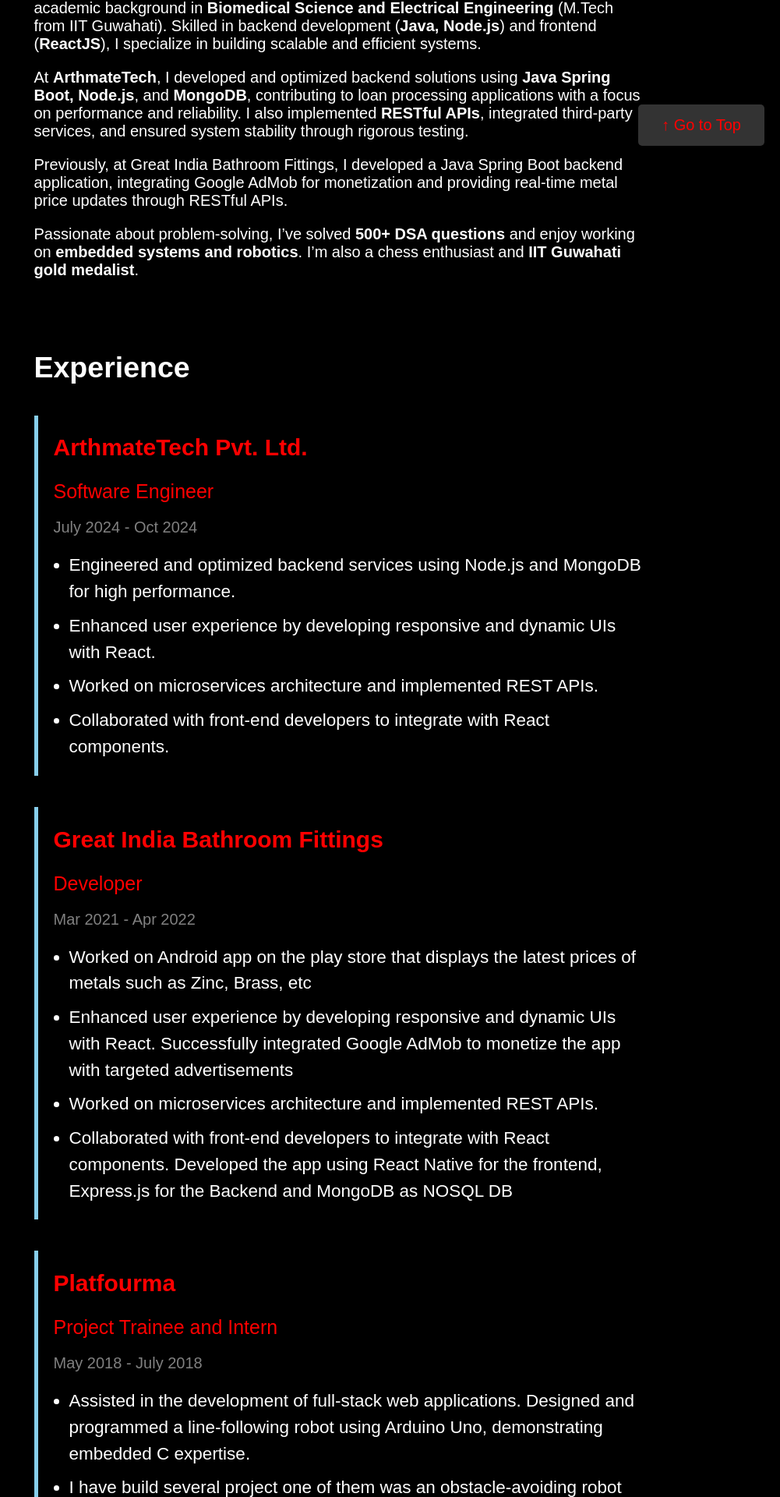
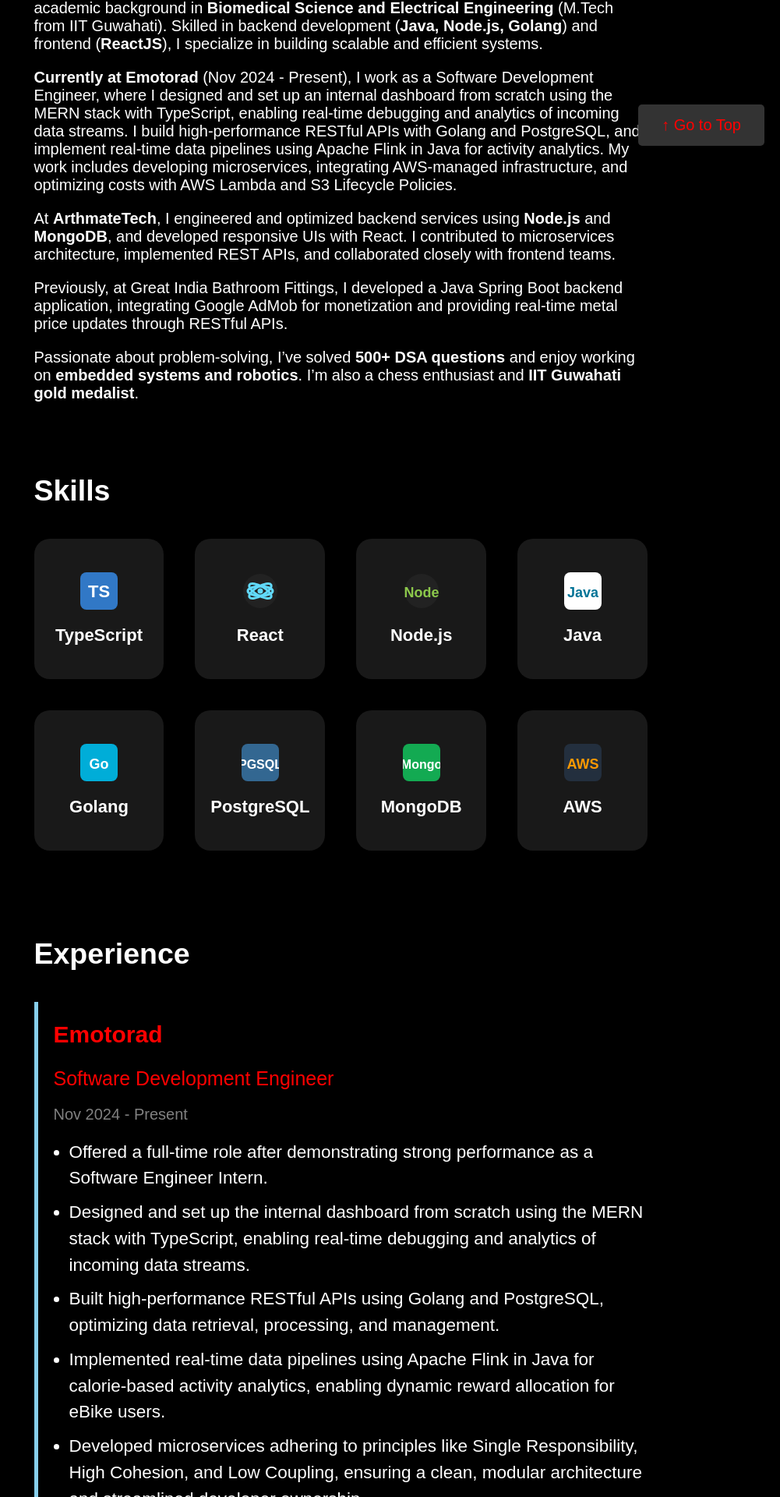
Before and after one commit to Tarunhawdia/myWebsite, a React (Vite) app: page / in a window 1280 px wide. Shown: the part 593-2513 px from the top of the page at 78% size, without its empty margins (279-1280 px from the left). Built offline with nearby package versions, Linux system fonts and the light colour scheme; a web font is replaced by a local one.

Commit message:
added new section and experience

```diff
--- a/src/App.tsx
+++ b/src/App.tsx
@@ -6,6 +6,7 @@
 import Education from "./subHeadings/Education";
 import Experience from "./subHeadings/Experience";
 import Footer from "./subHeadings/Footer";
+import Skills from "./subHeadings/Skills";
 
 function App() {
   const [menuOpen, setMenuOpen] = useState(false);
@@ -85,6 +86,11 @@
                 </a>
               </li>
               <li>
+                <a href="#skills" onClick={closeMenu}>
+                  Skills
+                </a>
+              </li>
+              <li>
                 <a href="#experience" onClick={closeMenu}>
                   Experience
                 </a>
@@ -104,6 +110,7 @@
 
           <div className="section_main">
             <AboutMe />
+            <Skills />
             <Experience />
             <Projects />
             <Education />
--- a/src/subHeadings/Aboutme.tsx
+++ b/src/subHeadings/Aboutme.tsx
@@ -11,17 +11,29 @@
         <strong>1.6 years of experience</strong> and an academic background in{" "}
         <strong>Biomedical Science and Electrical Engineering</strong> (M.Tech
         from IIT Guwahati). Skilled in backend development (
-        <strong>Java, Node.js</strong>) and frontend (<strong>ReactJS</strong>),
-        I specialize in building scalable and efficient systems.
+        <strong>Java, Node.js, Golang</strong>) and frontend (
+        <strong>ReactJS</strong>), I specialize in building scalable and
+        efficient systems.
       </p>
 
       <p>
-        At <strong>ArthmateTech</strong>, I developed and optimized backend
-        solutions using <strong>Java Spring Boot, Node.js</strong>, and{" "}
-        <strong>MongoDB</strong>, contributing to loan processing applications
-        with a focus on performance and reliability. I also implemented{" "}
-        <strong>RESTful APIs</strong>, integrated third-party services, and
-        ensured system stability through rigorous testing.
+        <strong>Currently at Emotorad</strong> (Nov 2024 - Present), I work as a
+        Software Development Engineer, where I designed and set up an internal
+        dashboard from scratch using the MERN stack with TypeScript, enabling
+        real-time debugging and analytics of incoming data streams. I build
+        high-performance RESTful APIs with Golang and PostgreSQL, and implement
+        real-time data pipelines using Apache Flink in Java for activity
+        analytics. My work includes developing microservices, integrating
+        AWS-managed infrastructure, and optimizing costs with AWS Lambda and S3
+        Lifecycle Policies.
+      </p>
+
+      <p>
+        At <strong>ArthmateTech</strong>, I engineered and optimized backend
+        services using <strong>Node.js</strong> and <strong>MongoDB</strong>,
+        and developed responsive UIs with React. I contributed to microservices
+        architecture, implemented REST APIs, and collaborated closely with
+        frontend teams.
       </p>
 
       <p>
--- a/src/subHeadings/Experience.tsx
+++ b/src/subHeadings/Experience.tsx
@@ -3,6 +3,22 @@
 
 const Experience: React.FC = () => {
   const experiences = [
+    {
+      company: "Emotorad",
+      title: "Software Development Engineer",
+      period: "Nov 2024 - Present",
+      description: [
+        "Offered a full-time role after demonstrating strong performance as a Software Engineer Intern.",
+        "Designed and set up the internal dashboard from scratch using the MERN stack with TypeScript, enabling real-time debugging and analytics of incoming data streams.",
+        "Built high-performance RESTful APIs using Golang and PostgreSQL, optimizing data retrieval, processing, and management.",
+        "Implemented real-time data pipelines using Apache Flink in Java for calorie-based activity analytics, enabling dynamic reward allocation for eBike users.",
+        "Developed microservices adhering to principles like Single Responsibility, High Cohesion, and Low Coupling, ensuring a clean, modular architecture and streamlined developer ownership.",
+        "Built a live leaderboard system using Redis Sorted Sets to rank users in real time based on coin accumulation.",
+        "Integrated AWS-managed infrastructure with Kafka Streams for seamless inter-service communication and real-time analytics.",
+        "Optimized AWS costs by leveraging AWS Lambda functions and implementing S3 Lifecycle Policies for automated archival of stale data.",
+        "Presented real-time analytics on dashboards by integrating data from AWS Glue and Crawlers, ensuring up-to-date and actionable insights.",
+      ],
+    },
     {
       company: "ArthmateTech Pvt. Ltd.",
       title: "Software Engineer",
@@ -19,10 +35,10 @@
       title: "Developer",
       period: "Mar 2021 - Apr 2022",
       description: [
-        "Worked on Android app on the play store that displays the latest prices of metals such as Zinc, Brass, etc",
-        "Enhanced user experience by developing responsive and dynamic UIs with React. Successfully integrated Google AdMob to monetize the app with targeted advertisements",
+        "Worked on Android app on the play store that displays the latest prices of metals such as Zinc, Brass, etc.",
+        "Enhanced user experience by developing responsive and dynamic UIs with React. Successfully integrated Google AdMob to monetize the app with targeted advertisements.",
         "Worked on microservices architecture and implemented REST APIs.",
-        "Collaborated with front-end developers to integrate with React components. Developed the app using React Native for the frontend, Express.js for the Backend and MongoDB as NOSQL DB",
+        "Collaborated with front-end developers to integrate with React components. Developed the app using React Native for the frontend, Express.js for the backend, and MongoDB as NoSQL DB.",
       ],
     },
     {
@@ -30,8 +46,9 @@
       title: "Project Trainee and Intern",
       period: "May 2018 - July 2018",
       description: [
-        "Assisted in the development of full-stack web applications. Designed and programmed a line-following robot using Arduino Uno, demonstrating embedded C expertise.",
-        "I have build several project one of them was an obstacle-avoiding robot with Arduino Uno and infrared sensors, programmed in C.",
+        "Assisted in the development of full-stack web applications.",
+        "Designed and programmed a line-following robot using Arduino Uno, demonstrating embedded C expertise.",
+        "Built several projects, one of them being an obstacle-avoiding robot with Arduino Uno and infrared sensors, programmed in C.",
       ],
     },
   ];
--- /dev/null
+++ b/src/subHeadings/Skills.css
@@ -0,0 +1,54 @@
+.skills-grid {
+  display: grid;
+  grid-template-columns: repeat(auto-fit, minmax(160px, 1fr));
+  gap: 2rem;
+  justify-items: center;
+  align-items: stretch;
+  margin-top: 2rem;
+  margin-bottom: 2rem;
+}
+
+.skill-card {
+  background: rgba(30, 30, 30, 0.85);
+  border-radius: 1rem;
+  padding: 1.5rem 0.5rem;
+  display: flex;
+  flex-direction: column;
+  align-items: center;
+  justify-content: center;
+  box-shadow: 0 2px 12px rgba(0, 0, 0, 0.15);
+  transition: transform 0.2s, box-shadow 0.2s;
+  width: 100%;
+  min-height: 180px;
+  max-width: 200px;
+  box-sizing: border-box;
+}
+
+.skill-card:hover {
+  transform: translateY(-6px) scale(1.05);
+  box-shadow: 0 6px 24px rgba(0, 0, 0, 0.25);
+}
+
+.skill-logo {
+  margin-bottom: 0.5rem;
+}
+
+.skill-name {
+  color: #fff;
+  font-size: 1.1rem;
+  font-weight: 600;
+  text-align: center;
+  margin-top: 0.25rem;
+}
+
+@media (max-width: 600px) {
+  .skills-grid {
+    grid-template-columns: repeat(auto-fit, minmax(120px, 1fr));
+    gap: 1rem;
+  }
+  .skill-card {
+    padding: 1rem 0.2rem;
+    min-height: 120px;
+    max-width: 140px;
+  }
+}
--- /dev/null
+++ b/src/subHeadings/Skills.tsx
@@ -0,0 +1,97 @@
+import React from "react";
+import "./Skills.css";
+
+const skills = [
+  {
+    name: "TypeScript",
+    logo: (
+      <svg width="48" height="48" viewBox="0 0 48 48">
+        <rect width="48" height="48" rx="8" fill="#3178C6"/>
+        <text x="24" y="32" textAnchor="middle" fontSize="22" fill="#fff" fontWeight="bold">TS</text>
+      </svg>
+    ),
+  },
+  {
+    name: "React",
+    logo: (
+      <svg width="48" height="48" viewBox="0 0 48 48">
+        <circle cx="24" cy="24" r="22" fill="#222" />
+        <ellipse cx="24" cy="24" rx="16" ry="6" fill="none" stroke="#61DAFB" strokeWidth="3"/>
+        <ellipse cx="24" cy="24" rx="6" ry="16" fill="none" stroke="#61DAFB" strokeWidth="3" transform="rotate(60 24 24)"/>
+        <ellipse cx="24" cy="24" rx="6" ry="16" fill="none" stroke="#61DAFB" strokeWidth="3" transform="rotate(120 24 24)"/>
+        <circle cx="24" cy="24" r="3.5" fill="#61DAFB"/>
+      </svg>
+    ),
+  },
+  {
+    name: "Node.js",
+    logo: (
+      <svg width="48" height="48" viewBox="0 0 48 48">
+        <circle cx="24" cy="24" r="22" fill="#222" />
+        <text x="24" y="32" textAnchor="middle" fontSize="18" fill="#8CC84B" fontWeight="bold">Node</text>
+      </svg>
+    ),
+  },
+  {
+    name: "Java",
+    logo: (
+      <svg width="48" height="48" viewBox="0 0 48 48">
+        <rect width="48" height="48" rx="8" fill="#fff"/>
+        <text x="24" y="32" textAnchor="middle" fontSize="18" fill="#007396" fontWeight="bold">Java</text>
+      </svg>
+    ),
+  },
+  {
+    name: "Golang",
+    logo: (
+      <svg width="48" height="48" viewBox="0 0 48 48">
+        <rect width="48" height="48" rx="8" fill="#00ADD8"/>
+        <text x="24" y="32" textAnchor="middle" fontSize="18" fill="#fff" fontWeight="bold">Go</text>
+      </svg>
+    ),
+  },
+  {
+    name: "PostgreSQL",
+    logo: (
+      <svg width="48" height="48" viewBox="0 0 48 48">
+        <rect width="48" height="48" rx="8" fill="#336791"/>
+        <text x="24" y="32" textAnchor="middle" fontSize="16" fill="#fff" fontWeight="bold">PGSQL</text>
+      </svg>
+    ),
+  },
+  {
+    name: "MongoDB",
+    logo: (
+      <svg width="48" height="48" viewBox="0 0 48 48">
+        <rect width="48" height="48" rx="8" fill="#13AA52"/>
+        <text x="24" y="32" textAnchor="middle" fontSize="16" fill="#fff" fontWeight="bold">Mongo</text>
+      </svg>
+    ),
+  },
+  {
+    name: "AWS",
+    logo: (
+      <svg width="48" height="48" viewBox="0 0 48 48">
+        <rect width="48" height="48" rx="8" fill="#232F3E"/>
+        <text x="24" y="32" textAnchor="middle" fontSize="18" fill="#FF9900" fontWeight="bold">AWS</text>
+      </svg>
+    ),
+  },
+  // Add more skills as needed
+];
+
+const Skills: React.FC = () => (
+  <section id="skills" className="section">
+    <h1 className="sub_headings">Skills</h1>
+    <div className="skills-grid">
+      {skills.map((skill) => (
+        <div className="skill-card" key={skill.name}>
+          <div className="skill-logo">{skill.logo}</div>
+          <span className="skill-name">{skill.name}</span>
+        </div>
+      ))}
+    </div>
+  </section>
+);
+
+export default Skills;
```
